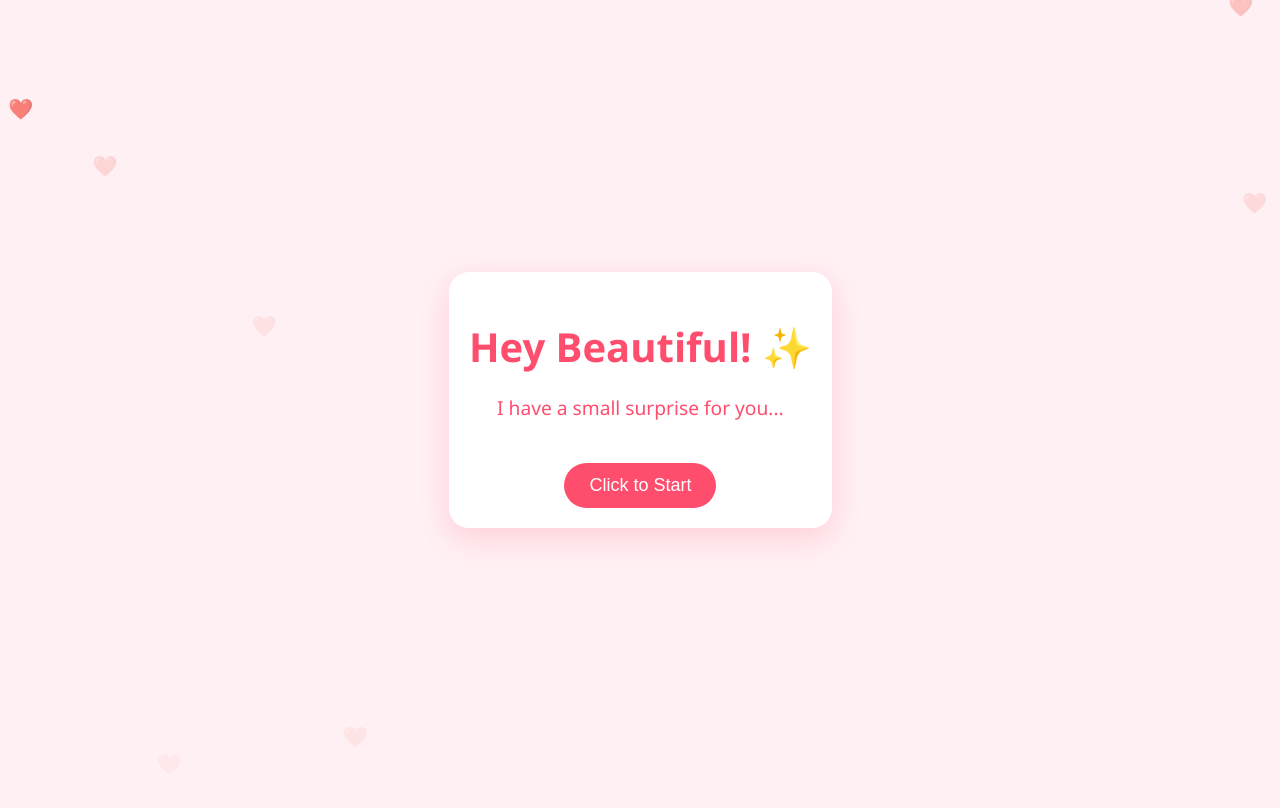
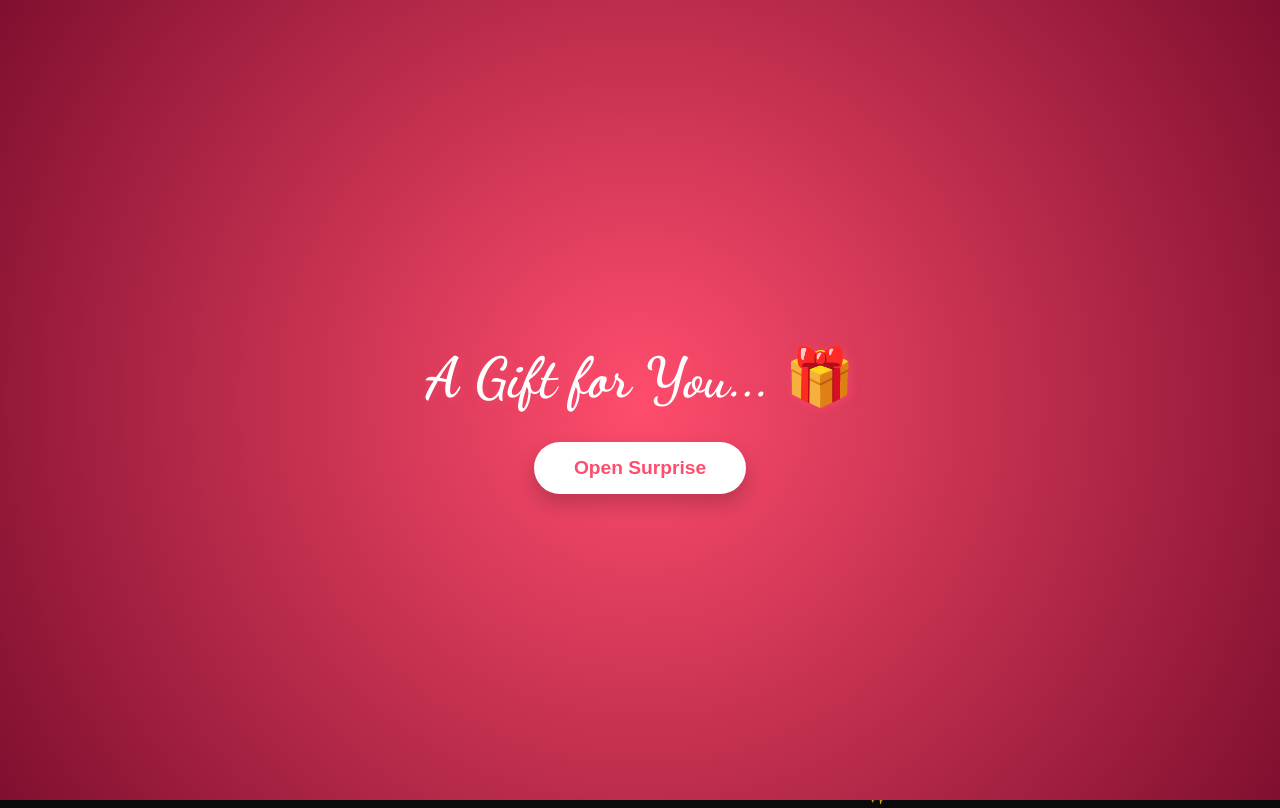
Before and after one commit to Muhammad0Abbas/qa, a plain HTML site: page index.html in a window 1280 px wide. Drawn offline with nearby package versions, Linux system fonts and the light colour scheme.

Commit message:
Update index.html

```diff
--- a/index.html
+++ b/index.html
@@ -3,123 +3,148 @@
 <head>
     <meta charset="UTF-8">
     <meta name="viewport" content="width=device-width, initial-scale=1.0">
-    <title>Happy Birthday Love!</title>
+    <title>For My Special One ❤️</title>
     <link rel="stylesheet" href="https://cdnjs.cloudflare.com/ajax/libs/animate.css/4.1.1/animate.min.css"/>
     <style>
-        body {
-            margin: 0;
-            padding: 0;
-            background: #fff0f3;
-            font-family: 'Segoe UI', Tahoma, Geneva, Verdana, sans-serif;
-            overflow-x: hidden;
-            display: flex;
-            justify-content: center;
-            align-items: center;
-            height: 100vh;
-            color: #ff4d6d;
+        @import url('https://fonts.googleapis.com/css2?family=Dancing+Script:wght@700&family=Poppins:wght@300;600&display=swap');
+
+        body, html {
+            margin: 0; padding: 0; height: 100%; width: 100%;
+            background: #0a0a0a; color: white;
+            font-family: 'Poppins', sans-serif; overflow: hidden;
         }
 
-        .container {
-            text-align: center;
-            padding: 20px;
-            background: white;
-            border-radius: 20px;
-            box-shadow: 0 10px 30px rgba(255, 77, 109, 0.2);
-            max-width: 90%;
-            z-index: 10;
+        /* Overlay for Initial Click */
+        #overlay {
+            position: fixed; top: 0; left: 0; width: 100%; height: 100%;
+            background: radial-gradient(circle, #ff4d6d, #800f2f);
+            z-index: 100; display: flex; justify-content: center; align-items: center;
+            flex-direction: column; transition: 1s;
         }
 
-        h1 { font-size: 2.5rem; margin-bottom: 10px; }
-        p { font-size: 1.2rem; line-height: 1.6; }
-
-        .slide { display: none; animation: fadeIn 1.5s; }
-        .active { display: block; }
-
-        .btn {
-            background: #ff4d6d;
-            color: white;
-            border: none;
-            padding: 12px 25px;
-            border-radius: 50px;
-            font-size: 18px;
-            cursor: pointer;
-            margin-top: 20px;
-            transition: 0.3s;
+        /* Video/Background Layer */
+        .bg-layer {
+            position: fixed; top: 0; left: 0; width: 100%; height: 100%;
+            background: linear-gradient(45deg, #1a1a1a, #2d0011);
+            z-index: -1;
         }
 
-        .btn:hover { background: #ff758f; transform: scale(1.05); }
-
-        /* Floating Hearts Animation */
-        .heart {
-            position: fixed;
-            top: -10vh;
-            font-size: 20px;
-            user-select: none;
-            z-index: 1;
-            animation: fall linear forwards;
+        .content-box {
+            position: relative; text-align: center; width: 85%; max-width: 500px;
+            padding: 40px; border-radius: 30px;
+            background: rgba(255, 255, 255, 0.1);
+            backdrop-filter: blur(15px); border: 1px solid rgba(255, 255, 255, 0.2);
+            box-shadow: 0 25px 50px rgba(0,0,0,0.5);
+            display: none; /* Initially Hidden */
         }
 
-        @keyframes fall {
-            to { transform: translateY(110vh) translateX(20px); opacity: 0; }
+        h1 { font-family: 'Dancing Script', cursive; font-size: 3.5rem; color: #ff4d6d; text-shadow: 2px 2px 10px rgba(255,77,109,0.5); }
+        .sub-text { font-size: 1.1rem; letter-spacing: 1px; margin-bottom: 20px; color: #ffb1c1; }
+
+        /* Modern Countdown */
+        #countdown {
+            display: flex; justify-content: center; gap: 15px; margin: 20px 0;
+        }
+        .time-box { background: rgba(255,77,109,0.2); padding: 10px; border-radius: 10px; min-width: 60px; }
+        .time-box span { display: block; font-size: 1.5rem; font-weight: bold; }
+
+        /* Flying Particles */
+        .particle { position: absolute; pointer-events: none; animation: animate 5s linear forwards; }
+        @keyframes animate {
+            0% { transform: translateY(0) rotate(0deg); opacity: 1; }
+            100% { transform: translateY(-100vh) rotate(360deg); opacity: 0; }
         }
 
-        @keyframes fadeIn {
-            from { opacity: 0; transform: translateY(20px); }
-            to { opacity: 1; transform: translateY(0); }
+        .btn-start {
+            padding: 15px 40px; font-size: 1.2rem; border-radius: 50px; border: none;
+            background: white; color: #ff4d6d; font-weight: bold; cursor: pointer;
+            box-shadow: 0 10px 20px rgba(0,0,0,0.2); transition: 0.3s;
         }
     </style>
 </head>
 <body>
 
+    <div id="overlay">
+        <h1 style="color: white; margin-bottom: 30px;">A Gift for You... 🎁</h1>
+        <button class="btn-start" onclick="startSurprise()">Open Surprise</button>
+    </div>
+
     <audio id="bgMusic" loop>
-        <source src="https://www.soundhelix.com/examples/mp3/SoundHelix-Song-1.mp3" type="audio/mpeg">
+        <source src="https://www.bensound.com/bensound-music/bensound-romantic.mp3" type="audio/mpeg">
     </audio>
 
-    <div class="container animate__animated animate__zoomIn">
-        <div class="slide active" id="slide1">
-            <h1>Hey Beautiful! ✨</h1>
-            <p>I have a small surprise for you...</p>
-            <button class="btn" onclick="nextSlide(2)">Click to Start</button>
-        </div>
+    <div class="bg-layer"></div>
 
-        <div class="slide" id="slide2">
-            <h1>Happy Birthday! 🎂</h1>
-            <p>Aap mere liye duniya ki sab se pyari insaan ho.</p>
-            <div style="font-size: 50px;">🎁🌹</div>
-            <button class="btn" onclick="nextSlide(3)">One More Thing...</button>
-        </div>
+    <div class="content-box animate__animated" id="mainBox">
+        <div id="storyContent">
+            </div>
 
-        <div class="slide" id="slide3">
-            <h1>I Love You ❤️</h1>
-            <p>May this year bring you endless happiness and smiles!</p>
-            <div style="font-size: 50px;">💍✨</div>
-            <p><i>Your Favorite Person</i></p>
+        <div id="countdown">
+            <div class="time-box"><span id="days">00</span>Days</div>
+            <div class="time-box"><span id="hours">00</span>Hrs</div>
+            <div class="time-box"><span id="mins">00</span>Mins</div>
+            <div class="time-box"><span id="secs">00</span>Secs</div>
         </div>
     </div>
 
     <script>
-        // Slide Change Function
-        function nextSlide(n) {
-            // Music Play on First Click
-            var music = document.getElementById("bgMusic");
-            music.play();
+        const messages = [
+            { h1: "Happy Birthday!", p: "To the most beautiful girl in the world! ✨" },
+            { h1: "Counting Every Second...", p: "Since you came into my life and made it bright! ❤️" },
+            { h1: "You are Special", p: "May this day be as wonderful as your smile. 💍" },
+            { h1: "I Love You", p: "Forever and Always... Yours. 🌹" }
+        ];
 
-            document.querySelectorAll('.slide').forEach(s => s.classList.remove('active'));
-            document.getElementById('slide' + n).classList.add('active');
+        let msgIndex = 0;
+
+        function startSurprise() {
+            document.getElementById('overlay').style.opacity = '0';
+            setTimeout(() => {
+                document.getElementById('overlay').style.display = 'none';
+                document.getElementById('mainBox').style.display = 'block';
+                document.getElementById('mainBox').classList.add('animate__zoomIn');
+                document.getElementById('bgMusic').play();
+                updateStory();
+            }, 1000);
         }
 
-        // Floating Hearts Logic
-        function createHeart() {
-            const heart = document.createElement('div');
-            heart.classList.add('heart');
-            heart.innerHTML = '❤️';
-            heart.style.left = Math.random() * 100 + 'vw';
-            heart.style.animationDuration = Math.random() * 3 + 2 + 's';
-            heart.style.opacity = Math.random();
-            document.body.appendChild(heart);
-            setTimeout(() => { heart.remove(); }, 5000);
+        function updateStory() {
+            const content = document.getElementById('storyContent');
+            content.innerHTML = `
+                <h1 class="animate__animated animate__fadeInDown">${messages[msgIndex].h1}</h1>
+                <p class="sub-text animate__animated animate__fadeInUp">${messages[msgIndex].p}</p>
+            `;
+
+            msgIndex = (msgIndex + 1) % messages.length;
+            setTimeout(updateStory, 4000); // Change story every 4 seconds automatically
         }
-        setInterval(createHeart, 300)
+
+        // Particle Effect (Hearts/Flowers)
+        function createParticle() {
+            const p = document.createElement('div');
+            p.classList.add('particle');
+            p.innerHTML = ['❤️', '🌸', '✨', '🎈'][Math.floor(Math.random() * 4)];
+            p.style.left = Math.random() * 100 + 'vw';
+            p.style.top = '100vh';
+            p.style.fontSize = Math.random() * 20 + 10 + 'px';
+            p.style.duration = Math.random() * 3 + 2 + 's';
+            document.body.appendChild(p);
+            setTimeout(() => p.remove(), 5000);
+        }
+        setInterval(createParticle, 200);
+
+        // Simple Countdown Logic (Kal ka din)
+        function updateCountdown() {
+            const target = new Date("April 2, 2026 00:00:00").getTime();
+            const now = new Date().getTime();
+            const diff = target - now;
+
+            document.getElementById('days').innerText = Math.floor(diff / (1000 * 60 * 60 * 24));
+            document.getElementById('hours').innerText = Math.floor((diff % (1000 * 60 * 60 * 24)) / (1000 * 60 * 60));
+            document.getElementById('mins').innerText = Math.floor((diff % (1000 * 60 * 60)) / (1000 * 60));
+            document.getElementById('secs').innerText = Math.floor((diff % (1000 * 60)) / 1000);
+        }
+        setInterval(updateCountdown, 1000);
     </script>
 </body>
 </html>
```
